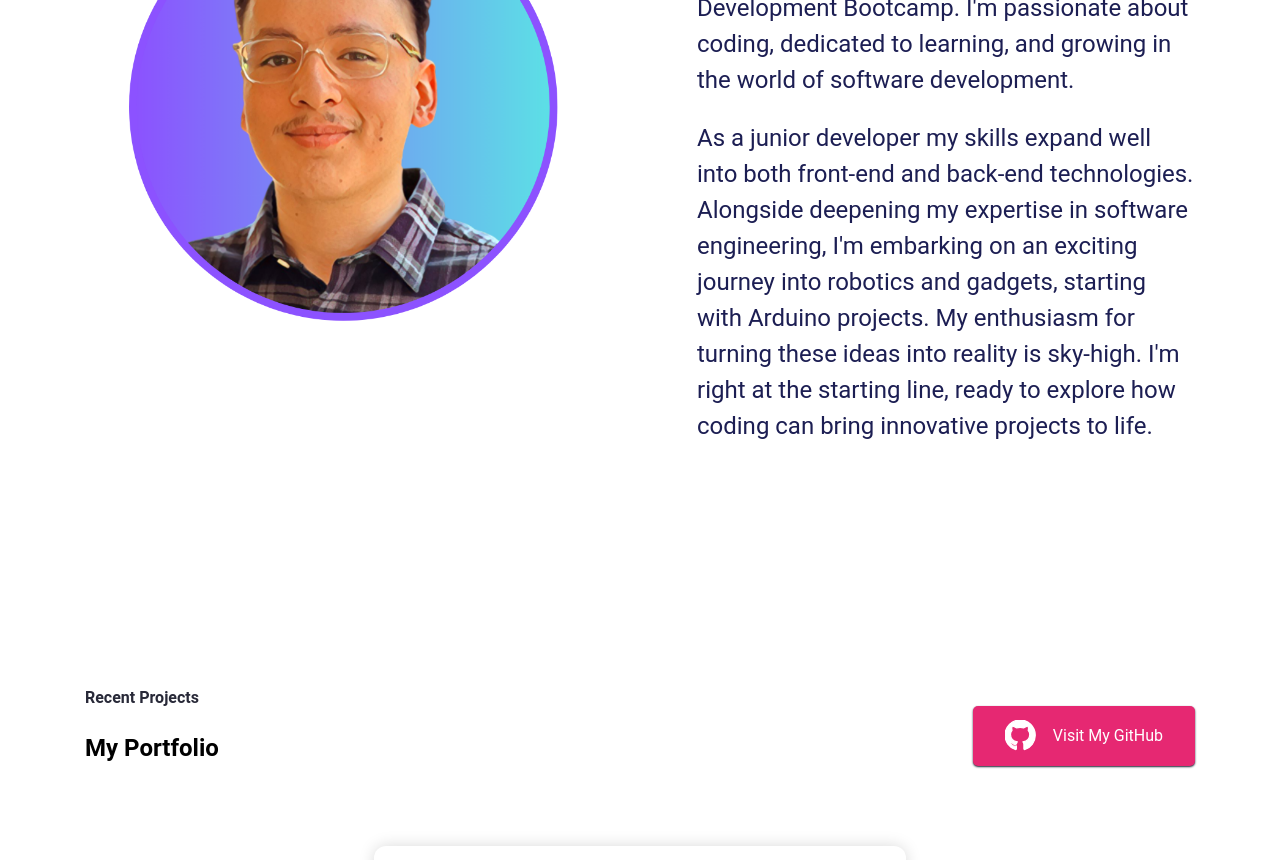
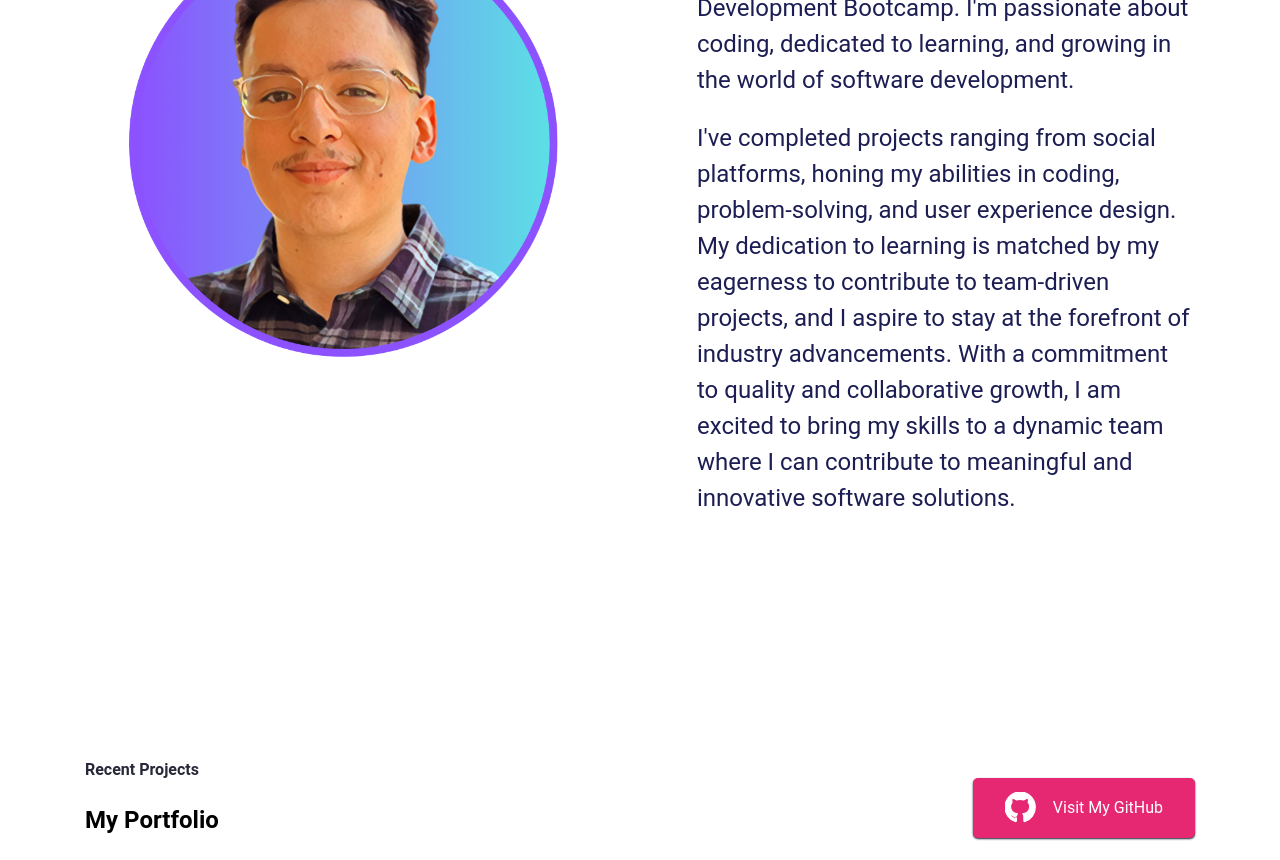
Before and after one commit to estebansep1/Personal-Portfolio, a React (Create React App) app: page / in a window 1280 px wide. Shown: the part 2580-3440 px from the top of the page. Built offline with nearby package versions, Linux system fonts and the light colour scheme.

Commit message:
changed aboutme

```diff
--- a/src/Components/AboutMe.jsx
+++ b/src/Components/AboutMe.jsx
@@ -16,9 +16,9 @@ export default function AboutMe() {
               software development.
             </p>
             <p className="hero--section-description">
-            As a junior developer my skills expand well into both front-end and back-end technologies.
-            Alongside deepening my expertise in software engineering, I'm embarking on an exciting journey into robotics and gadgets, starting with Arduino projects.
-            My enthusiasm for turning these ideas into reality is sky-high. I'm right at the starting line, ready to explore how coding can bring innovative projects to life.
+              I've completed projects ranging from social platforms, honing my abilities in coding, problem-solving, and user experience design.
+              My dedication to learning is matched by my eagerness to contribute to team-driven projects, and I aspire to stay at the forefront of industry advancements.
+              With a commitment to quality and collaborative growth, I am excited to bring my skills to a dynamic team where I can contribute to meaningful and innovative software solutions.
             </p>
           </div>
         </div>
```
